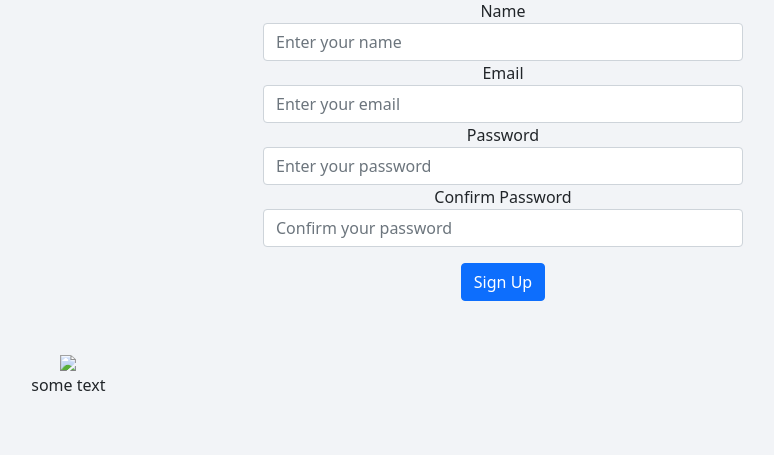
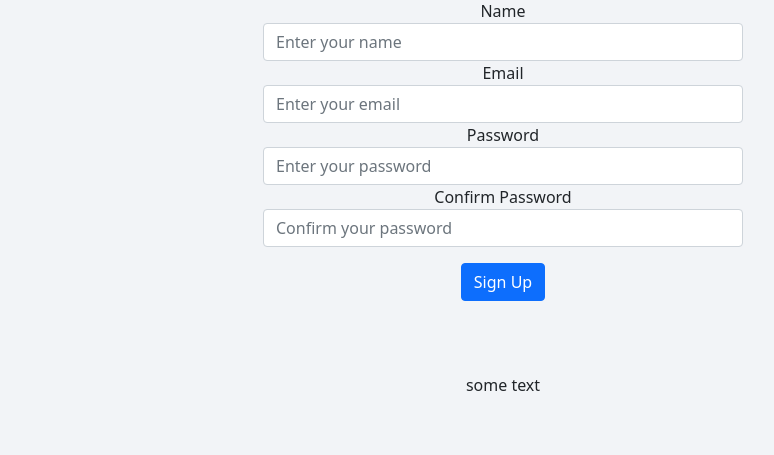
Before and after one commit to CarlosSacUDC/MongoApp, a Flask app: page /signup in a window 1280 px wide. Shown: the part 191-646 px from the top of the page, without its empty margins (137-911 px from the left). Run offline with Flask 3, Linux system fonts and the light colour scheme; some libraries are stand-ins or nearby versions.

Commit message:
signup card changes

```diff
--- a/templates/signup.html
+++ b/templates/signup.html
@@ -36,9 +36,9 @@
         </div>
     </form>
 </div>
-<div class="row mt-5">
+<div class="row justify-content-center mt-5">
     <div class="col-4">
-      <img src="AdobeStock_363495456.jpeg">
+      <img src="">
       <div class="text">
         some text
       </div>
```
Also changed, not shown: static/AdobeStock_363495456.jpeg (deleted).
